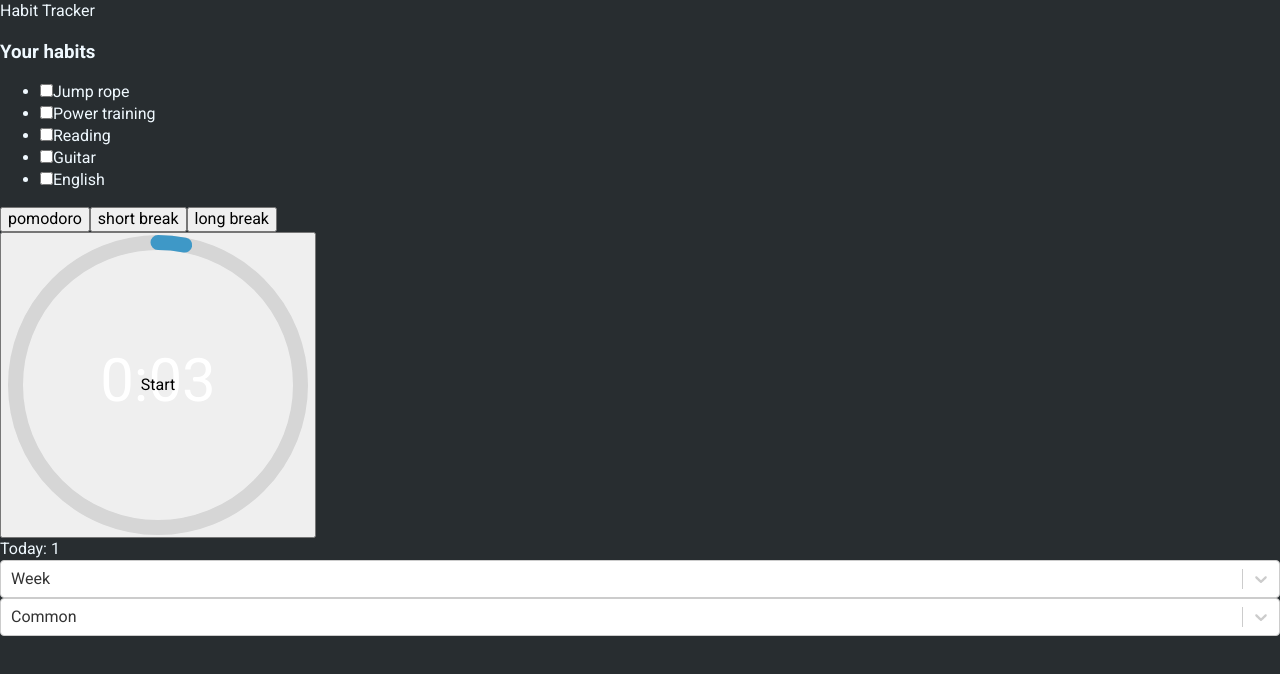
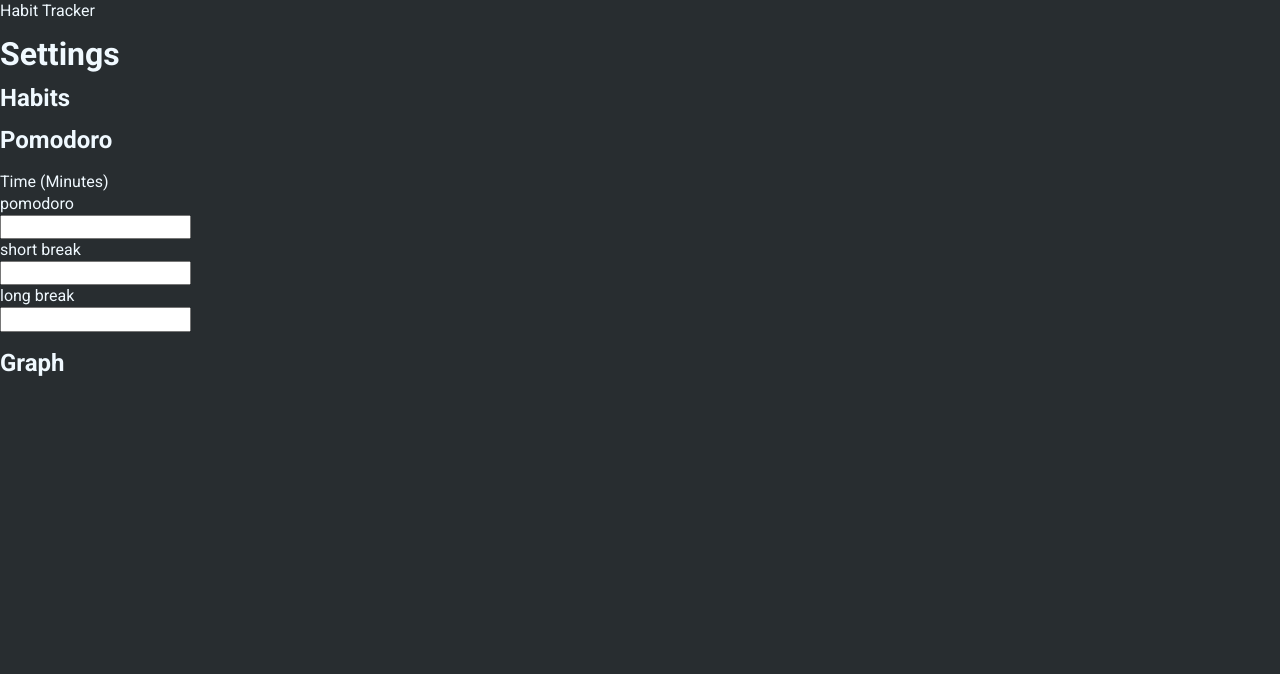
Before and after one commit to Darkonica/habit-tracker, a React app: page / in a window 1280 px wide. Shown: the top 674 px of the page. Built offline with nearby package versions, Linux system fonts and the light colour scheme.

Commit message:
Settings page in progress

```diff
--- a/src/components/App.tsx
+++ b/src/components/App.tsx
@@ -1,5 +1,5 @@
 import React from 'react';
-import { MainPage } from '@src/pages';
+import { MainPage, SettingsPage } from '@src/pages';
 import { Header } from './ui/Header';
 import './App.scss';
 
@@ -7,7 +7,7 @@ const Application: React.FC = () => {
   return (
     <div id='app'>
       <Header />
-      <MainPage />
+      <SettingsPage />
     </div>
   );
 };
--- a/src/components/PomodoroTimer/PomodoroTimer.tsx
+++ b/src/components/PomodoroTimer/PomodoroTimer.tsx
@@ -1,3 +1,4 @@
+// TODO: little refactoring
 import { useEffect, useState, useRef } from 'react';
 import { CircularProgressbarWithChildren, buildStyles } from 'react-circular-progressbar';
 import 'react-circular-progressbar/dist/styles.css';
--- /dev/null
+++ b/src/pages/Settings/Settings.tsx
@@ -0,0 +1,35 @@
+import commonStyles from '@styles/common.scss';
+import styles from './styles.scss';
+
+export const Settings = () => {
+  return (
+    <div className={commonStyles.wrapper}>
+      <h1>Settings</h1>
+
+      <h2>Habits</h2>
+
+      <h2>Pomodoro</h2>
+      <div className={styles.settingName}>Time (Minutes)</div>
+
+      <div className={styles.timeCont}>
+        <div className="timeBlock">
+          <div className={styles.settingSubName}>pomodoro</div>
+          <input type="number"></input>
+        </div>
+        <div className="timeBlock">
+          <div className={styles.settingSubName}>short break</div>
+          <input type="number"></input>
+        </div>
+        <div className="timeBlock">
+          <div className={styles.settingSubName}>long break</div>
+          <input type="number"></input>
+        </div>
+      </div>
+
+
+
+      <h2>Graph</h2>
+      {/* I don't know what can be here (for now) */}
+    </div>
+  )
+}
--- /dev/null
+++ b/src/pages/Settings/index.js
@@ -0,0 +1 @@
+export { Settings as SettingsPage } from './Settings';
--- /dev/null
+++ b/src/pages/Settings/styles.scss
@@ -0,0 +1,7 @@
+.settingName {
+  font-weight: 700;
+}
+
+.timeCont {
+  display: flex;
+}
--- a/src/pages/index.js
+++ b/src/pages/index.js
@@ -1 +1,2 @@
 export { MainPage } from './Main';
+export { SettingsPage } from './Settings';
```
